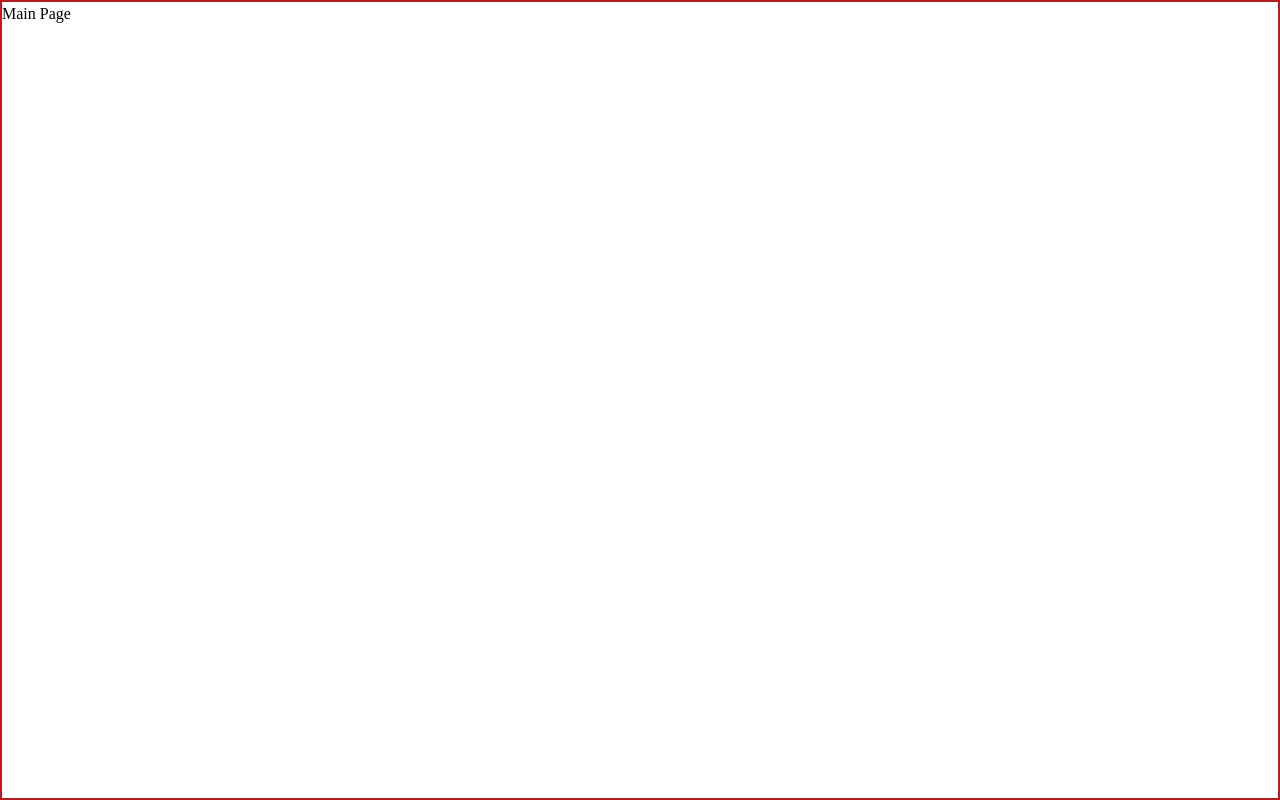
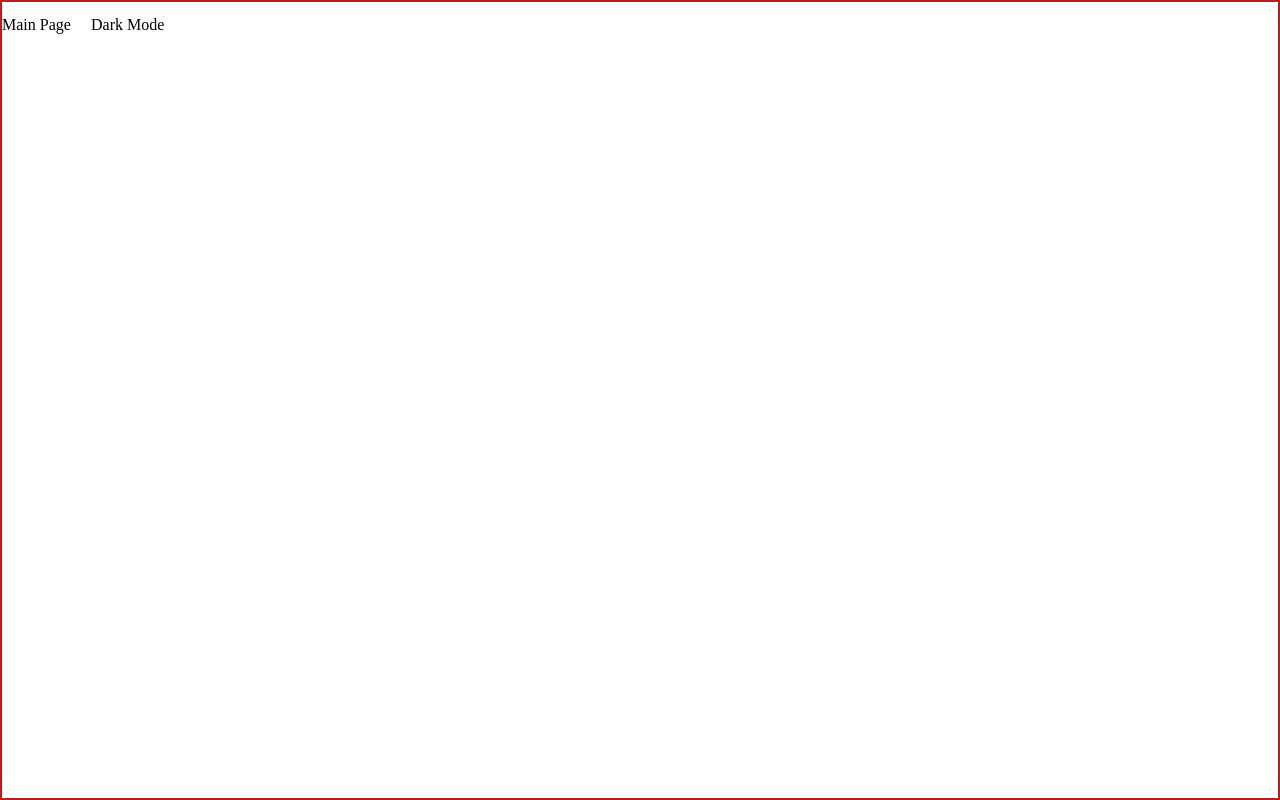
Before and after one commit to negeek7/where-in-the-world, a React (Vite) app: page / in a window 1280 px wide. Built offline with nearby package versions, Linux system fonts and the light colour scheme; a web font is replaced by a local one.

Commit message:
dark mode button

```diff
--- a/src/components/DarkModeToggle.tsx
+++ b/src/components/DarkModeToggle.tsx
@@ -7,7 +7,7 @@ function DarkModeToggle() {
 
   return (
     <>
-
+      <button onClick={toggleDarkMode}>Dark Mode</button>
     </>
   )
 }
```
